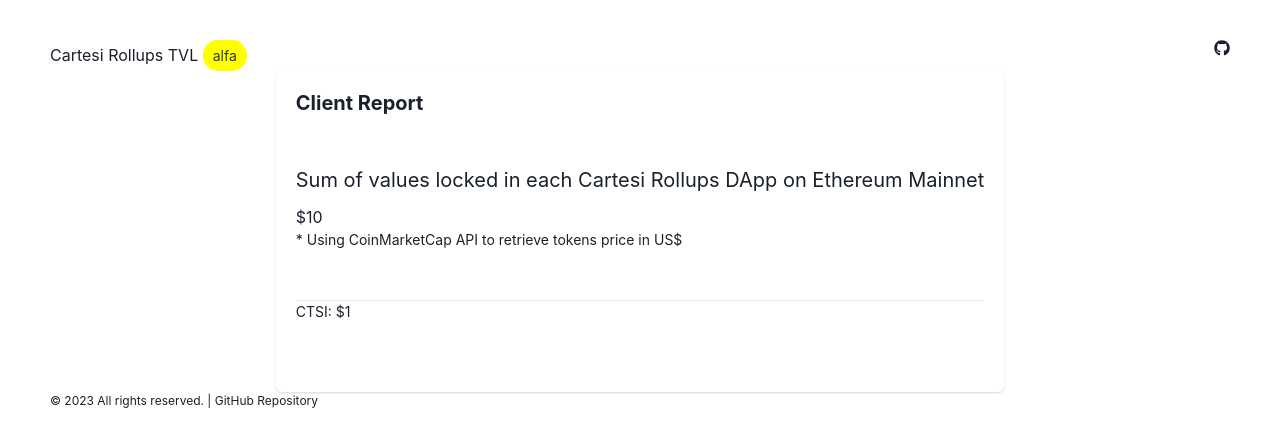
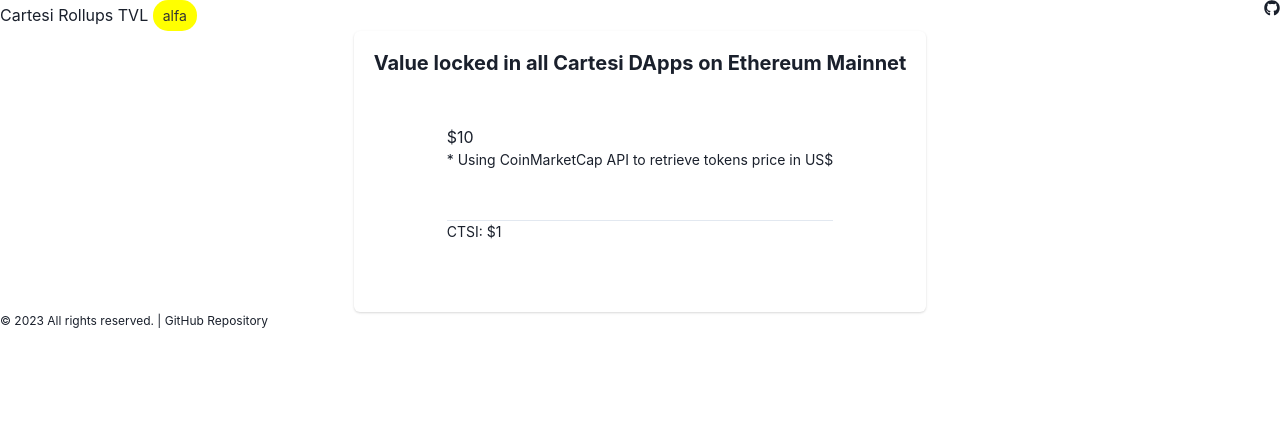
Before and after one commit to claudioantonio/cartesirollupstvl, a Next.js app: page / in a window 1280 px wide. Shown: the top 446 px of the page. Built offline with nearby package versions, Linux system fonts and the light colour scheme.

Commit message:
fix for the build

```diff
--- a/app/components/tvl/Tvl.tsx
+++ b/app/components/tvl/Tvl.tsx
@@ -3,19 +3,18 @@
 
 interface TvlProps {
   tvl: number;
-  erc20TokensInfo:  { [key:string] : any; };
-  erc20Prices:      { [key: string]: number; };
+  erc20TokensInfo:  { [key: string]: { symbol: string } };
+  erc20Prices:      { [key: string]: number };
 }
 
 const Tvl = async () => {
   //const {tvl, erc20TokensInfo, erc20Prices} = await getTVL() as TvlProps;
   const tvl=10;
-  const erc20TokensInfo = { "a": {"symbol":"CTSI"} };
-  const erc20Prices = { "a": 1 };
+  const erc20TokensInfo: { [key: string]: { symbol: string } } = { "a": {"symbol":"CTSI"} };
+  const erc20Prices: { [key: string]: number } = { "a": 1 };
 
   return (
     <div>
-      <h2>Sum of values locked in each Cartesi Rollups DApp on Ethereum Mainnet</h2>
       <p>${tvl}</p>
       <p className="value-subtitle">* Using CoinMarketCap API to retrieve tokens price in US$</p>
       <hr/>
--- a/app/page.tsx
+++ b/app/page.tsx
@@ -5,7 +5,7 @@
 
 const Home = () => {
   return (
-    <Box display="flex" flexDirection="column" mr="50" ml="50" mt="10">
+    <Box display="flex" flexDirection="column" justifyContent="space-around">
       <header>
         <Box display="flex" justifyContent="space-between">
           <div>Cartesi Rollups TVL <div className="badge">alfa</div></div>
@@ -16,7 +16,7 @@
       <Box display="flex" w="100" justifyContent="space-around">
         <Card>
           <CardHeader>
-            <Heading size='md'>Client Report</Heading>
+            <Heading size='md'>Value locked in all Cartesi DApps on Ethereum Mainnet</Heading>
           </CardHeader>
 
           <CardBody>
```
